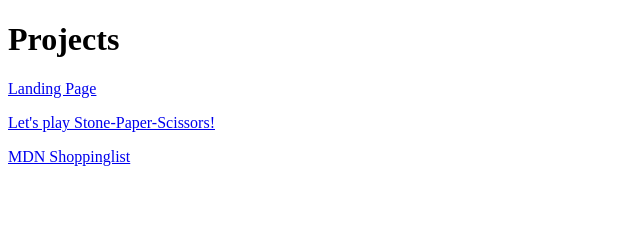
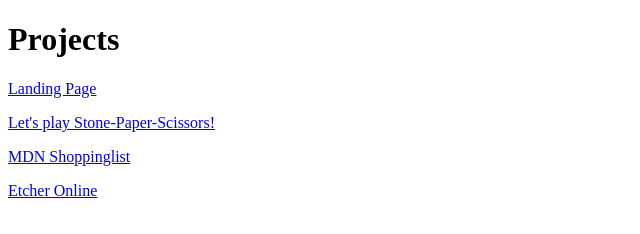
Before and after one commit to Jayavarma-JMJ/OdinProject-JMJ, a plain HTML site: page index.html in a window 1280 px wide. Shown: the whole page, without its empty margins (0-640 px from the left). Drawn offline with Linux system fonts and the light colour scheme.

Commit message:
Updated Index.html

```diff
--- a/index.html
+++ b/index.html
@@ -7,5 +7,6 @@
         <p><a href="landingpage/landingpage.html">Landing Page</a></p>
         <p><a href="StonePaperScissor/StonePaperScissor.html">Let's play Stone-Paper-Scissors!</a></p>
         <p><a href="Shoppinglist/shopping-list.html">MDN Shoppinglist</a></p>
+        <p><a href="etcherSketch/etcherSketch.html">Etcher Online</a></p>
     </body>
 </html>
```
